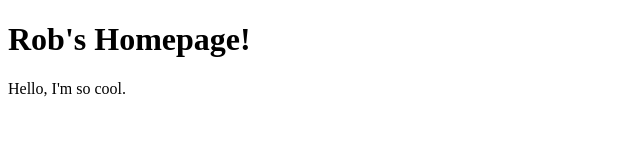
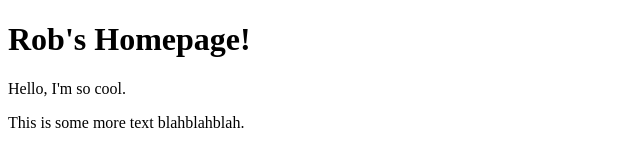
Before and after one commit to RPreuss/rpreuss.github.io, a plain HTML site: page index.html in a window 1280 px wide. Shown: the whole page, without its empty margins (0-640 px from the left). Drawn offline with Linux system fonts and the light colour scheme.

Commit message:
Added some blahblah text

```diff
--- a/index.html
+++ b/index.html
@@ -6,5 +6,6 @@
 	<body>
 		<h1>Rob's Homepage!</h1>
 		<p>Hello, I'm so cool.</p>
+		<p>This is some more text blahblahblah.</p>
 	</body>
 </html>
```
